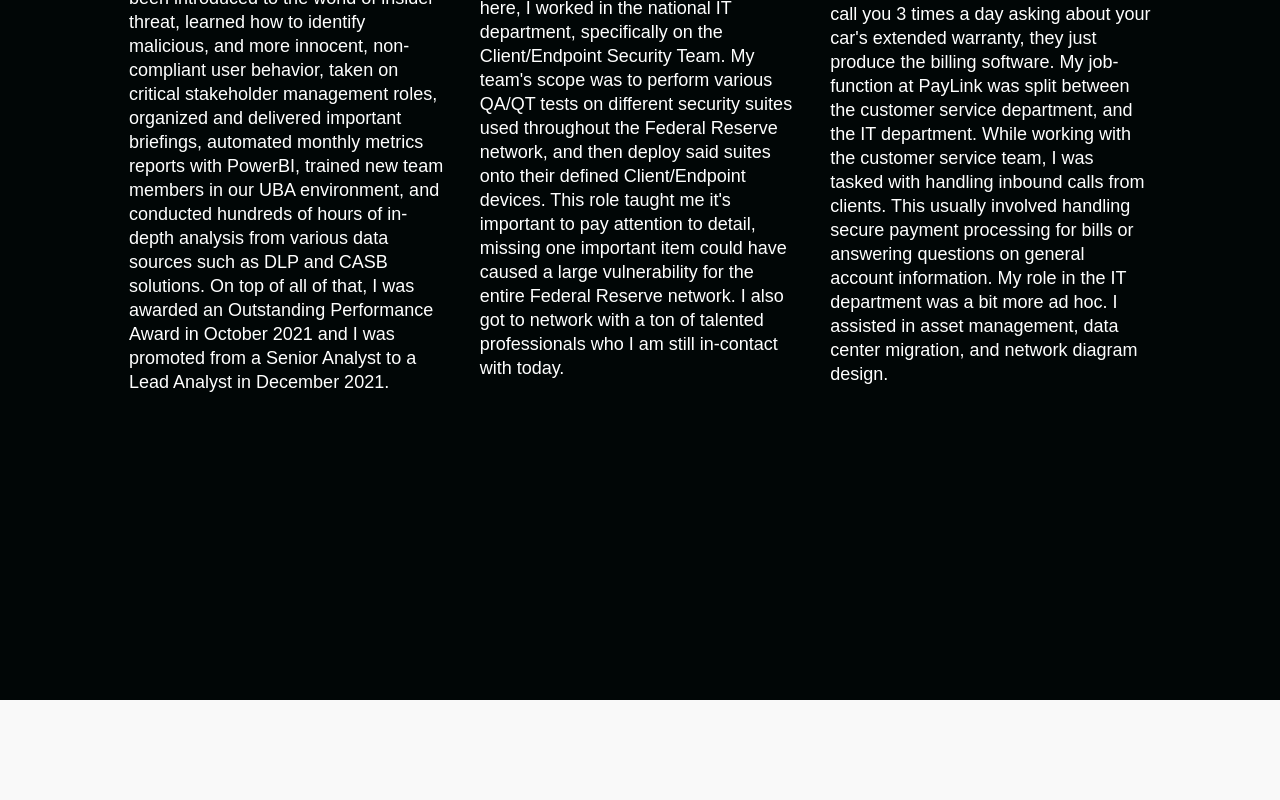
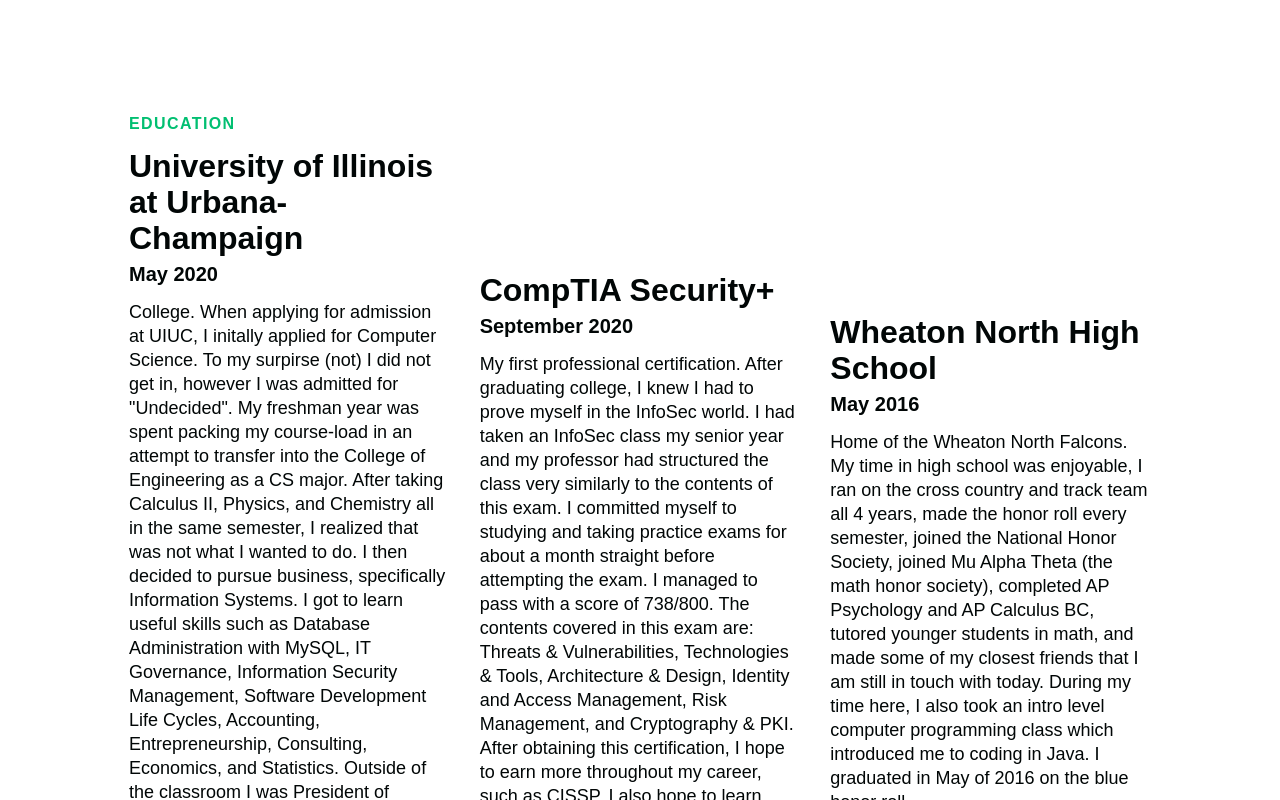
Before and after one commit to TTRIFIC/TTRIFIC.github.io, a React (Create React App) app: page / in a window 1280 px wide. Shown: the part 2160-2960 px from the top of the page. Built offline with nearby package versions, Linux system fonts and the light colour scheme; the HTML template or start-up script is replaced by a standard one; a web font is replaced by a local one.

Commit message:
most of education done, still deciding on layout

```diff
--- a/src/components/InfoSection/Data.js
+++ b/src/components/InfoSection/Data.js
@@ -14,15 +14,3 @@
   primary: true,
   darkText: true,
 };
-
-export const homeObjThree = {
-  id: "education",
-  lightBg: true,
-  lightText: false,
-  lightTextDesc: true,
-  topLine: "Education",
-  description: "University of Illinois at Urbana-Champaign",
-  dark: true,
-  primary: true,
-  darkText: true,
-};
--- /dev/null
+++ b/src/components/InfoSection/Education.js
@@ -0,0 +1,97 @@
+import React from "react";
+import {
+  InfoContainer,
+  InfoWrapper,
+  InfoRow,
+  Column1,
+  Column2,
+  Column3,
+  TextWrapper,
+  TopLine,
+  Establishment,
+  Date,
+  Description,
+} from "./EducationElements";
+
+const Education = () => {
+  return (
+    <>
+      <InfoContainer id="education">
+        <InfoWrapper>
+          <InfoRow>
+            <Column1>
+              <TopLine>Education</TopLine>
+              <TextWrapper>
+                <Establishment>
+                  University of Illinois at Urbana-Champaign
+                </Establishment>
+                <Date>May 2020</Date>
+                <Description>
+                  College. When applying for admission at UIUC, I initally
+                  applied for Computer Science. To my surpirse (not) I did not
+                  get in, however I was admitted for "Undecided". My freshman
+                  year was spent packing my course-load in an attempt to
+                  transfer into the College of Engineering as a CS major. After
+                  taking Calculus II, Physics, and Chemistry all in the same
+                  semester, I realized that was not what I wanted to do. I then
+                  decided to pursue business, specifically Information Systems.
+                  I got to learn useful skills such as Database Administration
+                  with MySQL, IT Governance, Information Security Management,
+                  Software Development Life Cycles, Accounting,
+                  Entrepreneurship, Consulting, Economics, and Statistics.
+                  Outside of the classroom I was President of Flashpoint
+                  Photography Club, Webmaster of the Illinois Track & Field
+                  Club, and Photography Chair of Psi Upsilon fraternity. I
+                  recieved a Bachelors of Science in Information Systems and
+                  Information Technology in May of 2020 and graduated with
+                  honors.
+                </Description>
+              </TextWrapper>
+            </Column1>
+            <Column2>
+              <TextWrapper>
+                <Establishment>CompTIA Security+</Establishment>
+                <Date>September 2020</Date>
+                <Description>
+                  My first professional certification. After graduating college,
+                  I knew I had to prove myself in the InfoSec world. I had taken
+                  an InfoSec class my senior year and my professor had
+                  structured the class very similarly to the contents of this
+                  exam. I committed myself to studying and taking practice exams
+                  for about a month straight before attempting the exam. I
+                  managed to pass with a score of 738/800. The contents covered
+                  in this exam are: Threats & Vulnerabilities, Technologies &
+                  Tools, Architecture & Design, Identity and Access Management,
+                  Risk Management, and Cryptography & PKI. After obtaining this
+                  certification, I hope to earn more throughout my career, such
+                  as CISSP. I also hope to learn more technical skill sets, such
+                  as coding in Javascript and Python.
+                </Description>
+              </TextWrapper>
+            </Column2>
+            <Column3>
+              <TextWrapper>
+                <Establishment>Wheaton North High School</Establishment>
+                <Date>May 2016</Date>
+                <Description>
+                  Home of the Wheaton North Falcons. My time in high school was
+                  enjoyable, I ran on the cross country and track team all 4
+                  years, made the honor roll every semester, joined the National
+                  Honor Society, joined Mu Alpha Theta (the math honor society),
+                  completed AP Psychology and AP Calculus BC, tutored younger
+                  students in math, and made some of my closest friends that I
+                  am still in touch with today. During my time here, I also took
+                  an intro level computer programming class which introduced me
+                  to coding in Java. I graduated in May of 2016 on the blue
+                  honor roll.
+                </Description>
+              </TextWrapper>
+            </Column3>
+          </InfoRow>
+        </InfoWrapper>
+      </InfoContainer>
+    </>
+  );
+};
+
+export default Education;
--- a/src/components/InfoSection/ExperienceElements.js
+++ b/src/components/InfoSection/EducationElements.js
@@ -2,7 +2,7 @@
 
 export const InfoContainer = styled.div`
   color: #fff;
-  background: ${({ lightBg }) => (lightBg ? "#f9f9f9" : "#010606")};
+  background: "#f9f9f9";
 
   @media screen and (max-width: 480px) {
     padding: 100px 0;
@@ -12,7 +12,7 @@
 export const InfoWrapper = styled.div`
   display: grid;
   z-index: 1;
-  height: 1200px;
+  height: 1400px;
   width: 100%;
   max-width: 1100px;
   margin-right: auto;
@@ -21,7 +21,7 @@
   justify-content: center;
 
   @media screen and (max-width: 850px) {
-    height: 2200px;
+    height: 2000px;
   }
 `;
 
@@ -61,7 +61,7 @@
 export const TextWrapper = styled.div`
   max-width: 540px;
   padding-top: 0;
-  padding-bottom: 60px;
+  padding-bottom: 40px;
 `;
 
 export const TopLine = styled.p`
@@ -80,30 +80,30 @@
   font-size: 32px;
   line-height: 1.1;
   font-weight: 600;
-  color: ${({ lightText }) => (lightText ? "#f7f8fa" : "#010606")};
+  color: #f7f8fa;
 
   @media screen and (max-width: 480px) {
     font-size: 32px;
   }
 `;
 
-export const Employer = styled.p`
+export const Establishment = styled.p`
   max-width: 440px;
   margin-bottom: -8px;
   font-size: 32px;
   font-weight: 600;
   line-height: 36px;
-  color: ${({ darkText }) => (darkText ? "#010606" : "#fff")};
+  color: #010606;
 `;
 
-export const Position = styled.p`
+export const Date = styled.p`
   max-width: 440px;
   margin-bottom: 16px;
   margin-top: 16px;
   font-size: 20px;
   font-weight: 600;
   line-height: 20px;
-  color: ${({ darkText }) => (darkText ? "#010606" : "#fff")};
+  color: #010606;
 `;
 
 export const Description = styled.p`
@@ -111,5 +111,5 @@
   margin-bottom: 10px;
   font-size: 18px;
   line-height: 24px;
-  color: ${({ darkText }) => (darkText ? "#010606" : "#fff")};
+  color: #010606;
 `;
--- a/src/pages/index.js
+++ b/src/pages/index.js
@@ -3,8 +3,9 @@
 import Sidebar from "../components/Sidebar";
 import HeroSection from "../components/HeroSection";
 import InfoSection from "../components/InfoSection";
-import { homeObjOne, homeObjThree } from "../components/InfoSection/Data";
+import { homeObjOne } from "../components/InfoSection/Data";
 import Experience from "../components/InfoSection/Experience";
+import Education from "../components/InfoSection/Education";
 import Projects from "../components/Projects";
 import Footer from "../components/Footer";
 
@@ -22,7 +23,7 @@
       <HeroSection />
       <InfoSection {...homeObjOne} />
       <Experience />
-      <InfoSection {...homeObjThree} />
+      <Education />
       <Projects />
       <Footer />
     </>
```
